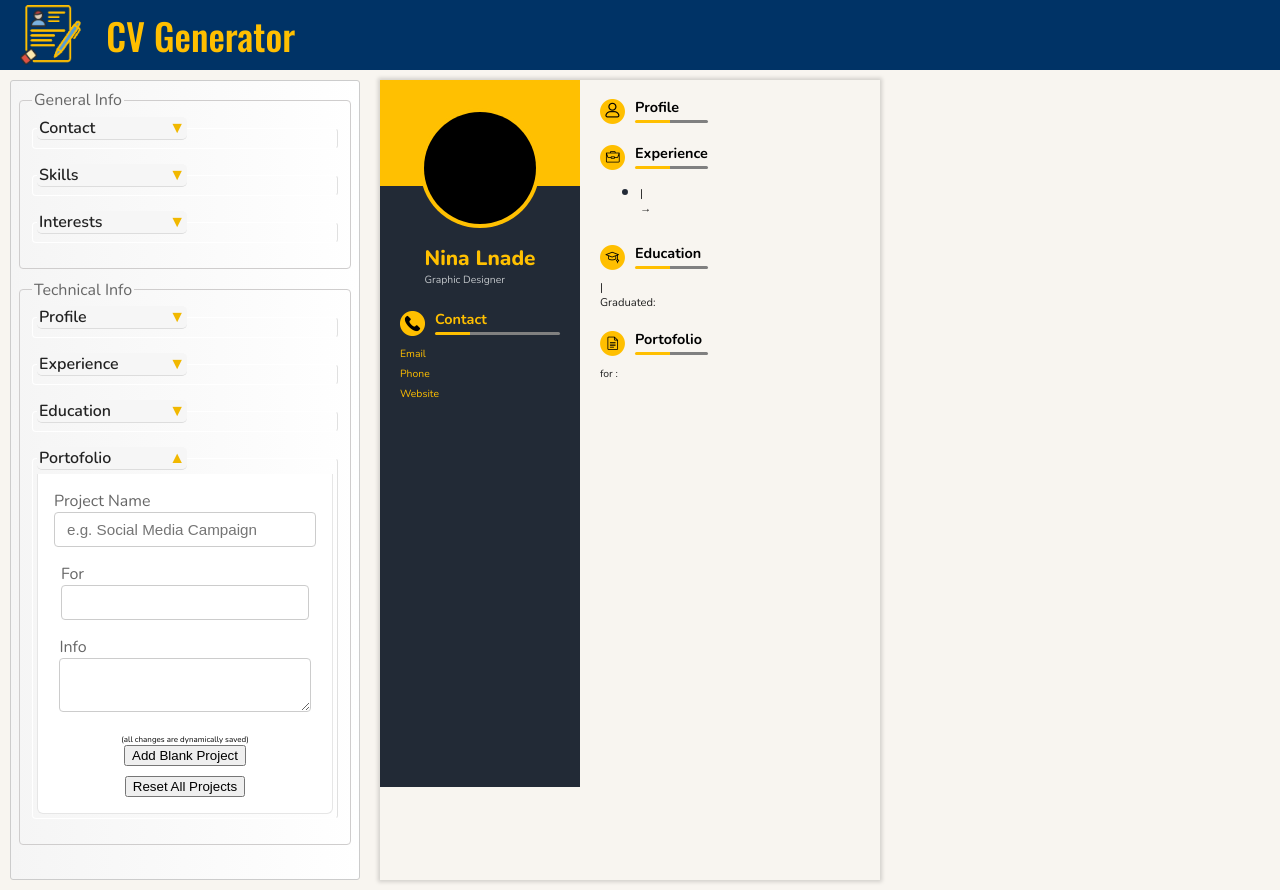
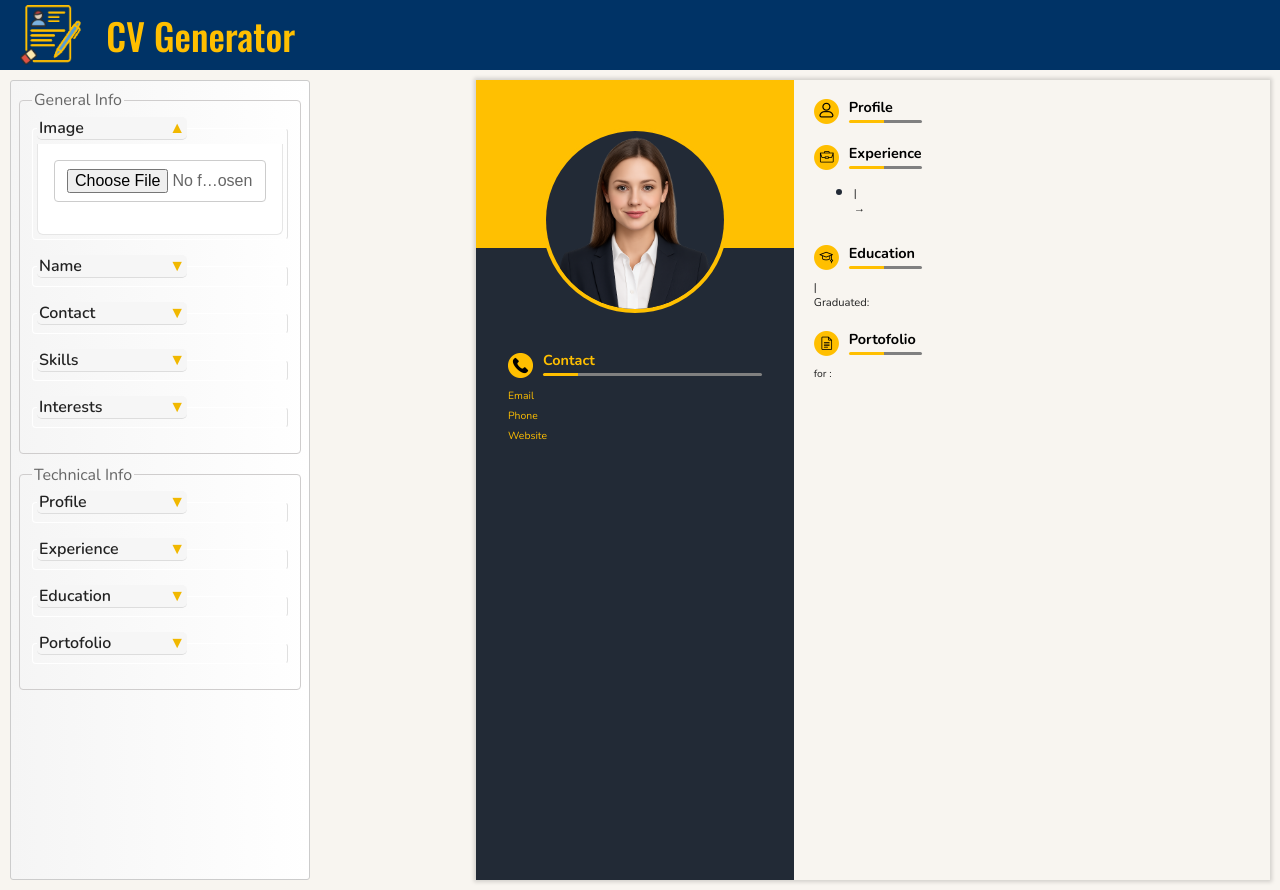
Before and after one commit to ThomasGhali/cv-generator, a React (Vite) app: page / in a window 1280 px wide. Built offline with nearby package versions, Linux system fonts and the light colour scheme.

Commit message:
feat: add image uploading option

```diff
--- a/src/App.jsx
+++ b/src/App.jsx
@@ -4,6 +4,9 @@ import Cv from "./components/Cv/Cv.jsx"
 import Form from "./components/Form/Form.jsx"
 
 export default function App() {
+  // Stores name and profession
+  const [userImg, setUserImg] = useState('');
+  const [nameProf, setNameProf] = useState(['', ''])
   const [email, setEmail] = useState('');
   const [phone, setPhone] = useState('');
   const [website, setWebsite] = useState('');
@@ -38,6 +41,7 @@ export default function App() {
       </header>
       <main className="main-content">
         <Form
+          setUserImg={setUserImg}
           skillsState={{ skills, setSkills }}
           contactState={{ setEmail, setPhone, setWebsite }}
           setInterests={ setInterests }
@@ -48,8 +52,11 @@ export default function App() {
           setEducation={setEducation}
           projects={projects}
           setProjects={setProjects}
+          setNameProf={setNameProf}
         />
         <Cv
+          userImg={userImg}
+          nameProf={nameProf}
           contactState={{ email, phone, website }}
           skills={skills}
           interests={interests}
--- a/src/components/Cv/Cv.css
+++ b/src/components/Cv/Cv.css
@@ -1,9 +1,7 @@
 .cv-wrapper {
   height: 100vh;
-  max-height: 297mm;
-  /* width: 50vw; */
-  min-width: 500px;
-  max-width: 210mm;
+  width: max(600px, 210mm);
+  min-width: 600px;
   overflow-y: auto;
   overflow-x: auto;
   position: sticky;
@@ -15,6 +13,8 @@
 .cv-section {
   display: flex;
   width: 100%;
+  max-height: 297mm;
+
   aspect-ratio: 210 / 297;
   overflow-y: auto;
 }
--- a/src/components/Cv/Cv.jsx
+++ b/src/components/Cv/Cv.jsx
@@ -3,6 +3,7 @@ import TechnicalInfo from "./TechnicalInfo/TechnicalInfo"
 import './Cv.css'
 
 export default function Cv({
+  userImg,
   skills,
   contactState,
   interests,
@@ -10,14 +11,17 @@ export default function Cv({
   experience,
   education,
   projects,
+  nameProf,
 }) {
   return (
     <>
       <div className="cv-wrapper">
         <section className="cv-section">
           <Profile
+            userImg={userImg}
+            nameProf={nameProf}
+            contactState={contactState}
             skills={skills}
-            contactState={contactState}
             interests={interests}
           />
           <TechnicalInfo
--- a/src/components/Cv/GeneralInfo/Profile.css
+++ b/src/components/Cv/GeneralInfo/Profile.css
@@ -28,7 +28,7 @@
   border-radius: 50%;
   margin-top: 20%;
   /* object-fit: cover; */
-  background: black;
+  background: #222a36;
   box-shadow: 0px 0px 0px 4px #ffc001;
 }
 
--- a/src/components/Cv/GeneralInfo/Profile.jsx
+++ b/src/components/Cv/GeneralInfo/Profile.jsx
@@ -1,5 +1,6 @@
 import "./Profile.css"
 import SectionsHeader from "../SectionsHeader"
+import templateImg from '../../../assets/user-img-template.png'
 
 function Skill({ range, skillName }) {
   return (
@@ -10,7 +11,7 @@ function Skill({ range, skillName }) {
   )
 }
 
-export default function Profile({ skills, contactState, interests }) {
+export default function Profile({ userImg, skills, contactState, interests, nameProf }) {
   const {email, phone, website} = contactState;
   function viewSkills() {
     return skills.map((skill, index) => (
@@ -32,13 +33,14 @@ export default function Profile({ skills, contactState, interests }) {
     <>
       <div className="profile-wrapper">
         <section className="profile">
-          <div className="profile__img"></div>
+            <img className="profile__img" src={userImg || templateImg} alt="user image" />
+
           <div className="profile__name-title">
             <span className="profile__name">
-              Nina Lnade
+              {nameProf[0]}
             </span>
             <span>
-              Graphic Designer
+            {nameProf[1]}
             </span>
           </div>
 
--- a/src/components/Form/Form.css
+++ b/src/components/Form/Form.css
@@ -9,7 +9,7 @@ form *{
 form {
   margin: 10px;
   padding: 8px;
-  width: 350px;
+  width: 300px;
   border: 1px solid #ccc;
   border-radius: 3px;
   background-image: linear-gradient(to right, #f5f5f5, #ffffff);
@@ -51,8 +51,12 @@ input, textarea {
   margin-bottom: 1rem;
   border: 1px solid #ccc;
   border-radius: 4px;
-  font-size: 0.95rem;
+  font-size: 1rem;
   background: #fff;
+}
+
+textarea {
+  height: 45px;
 }
 
 input:focus, textarea:focus {
--- a/src/components/Form/Form.jsx
+++ b/src/components/Form/Form.jsx
@@ -2,13 +2,9 @@ import { useState, Fragment } from 'react'
 import './Form.css'
 import FormSection from './FormSection'
 
-// function Skill() {
-//   return (
-
-//   )
-// }
-
 export default function Form({
+  setUserImg,
+  setNameProf,
   skillsState,
   contactState,
   setInterests,
@@ -41,6 +37,14 @@ export default function Form({
     projectFor: '',
     projectText: '',
     submit: false
+  }
+
+  function handleImageUpload(e) {
+    const file = e.target.files[0];
+    if (!file) return;
+
+    const imageUrl = URL.createObjectURL(file);
+    setUserImg(imageUrl);
   }
 
   // Adds a skill with conditions
@@ -158,6 +162,31 @@ export default function Form({
         <fieldset>
           <legend>General Info</legend>
             <FormSection
+              name="Image"
+              demo
+            >
+              <input type="file" accept="image/*" onChange={handleImageUpload} />
+            </FormSection>
+
+            <FormSection
+              name="Name"
+            >
+              <label> Name
+                <input
+                  type="text"
+                  onChange={(e) => setNameProf(prev => [e.target.value, prev[1]])}
+                />
+              </label>
+              <label> Profession
+                <input
+                  type="text"
+                  onChange={(e) => setNameProf((prev) => [prev[0], e.target.value])}
+                />
+              </label>
+
+            </FormSection>
+
+            <FormSection
               name="Contact"
             >
               <label htmlFor="email">Email </label>
@@ -215,6 +244,7 @@ export default function Form({
             <textarea onChange={(e) => setProfileDescription(e.target.value)}></textarea>
             <p className='tiny-note'>(Saved automatically)</p>
           </FormSection>
+
           <FormSection
             name="Experience"
           >
@@ -330,7 +360,6 @@ export default function Form({
           </FormSection>
           <FormSection
             name="Portofolio"
-            demo={true}
           >
             <label>
               Project Name
--- a/src/styles/index.css
+++ b/src/styles/index.css
@@ -51,4 +51,5 @@ body {
 
 main.main-content {
   display: flex;
+  justify-content: space-between;
 }
```
